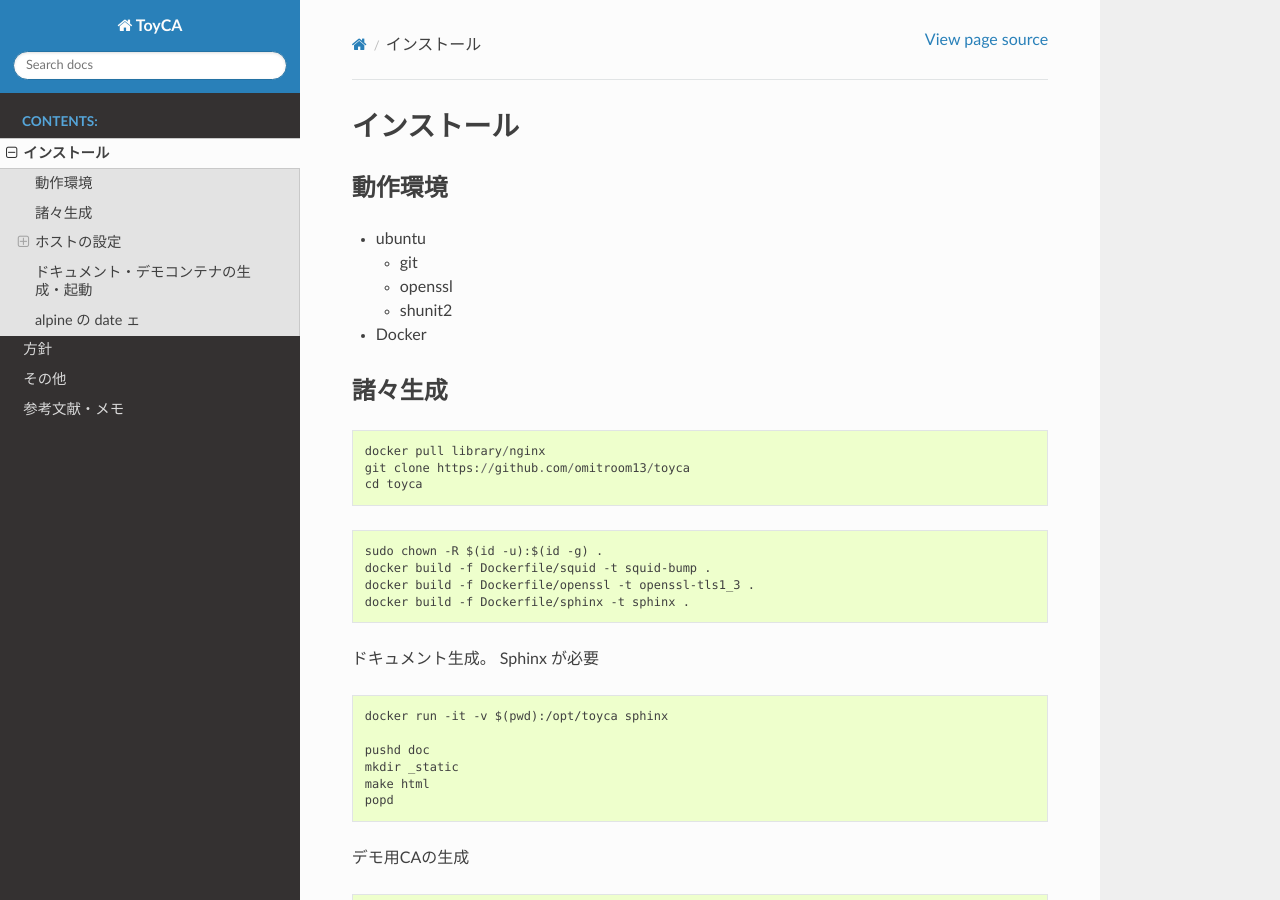
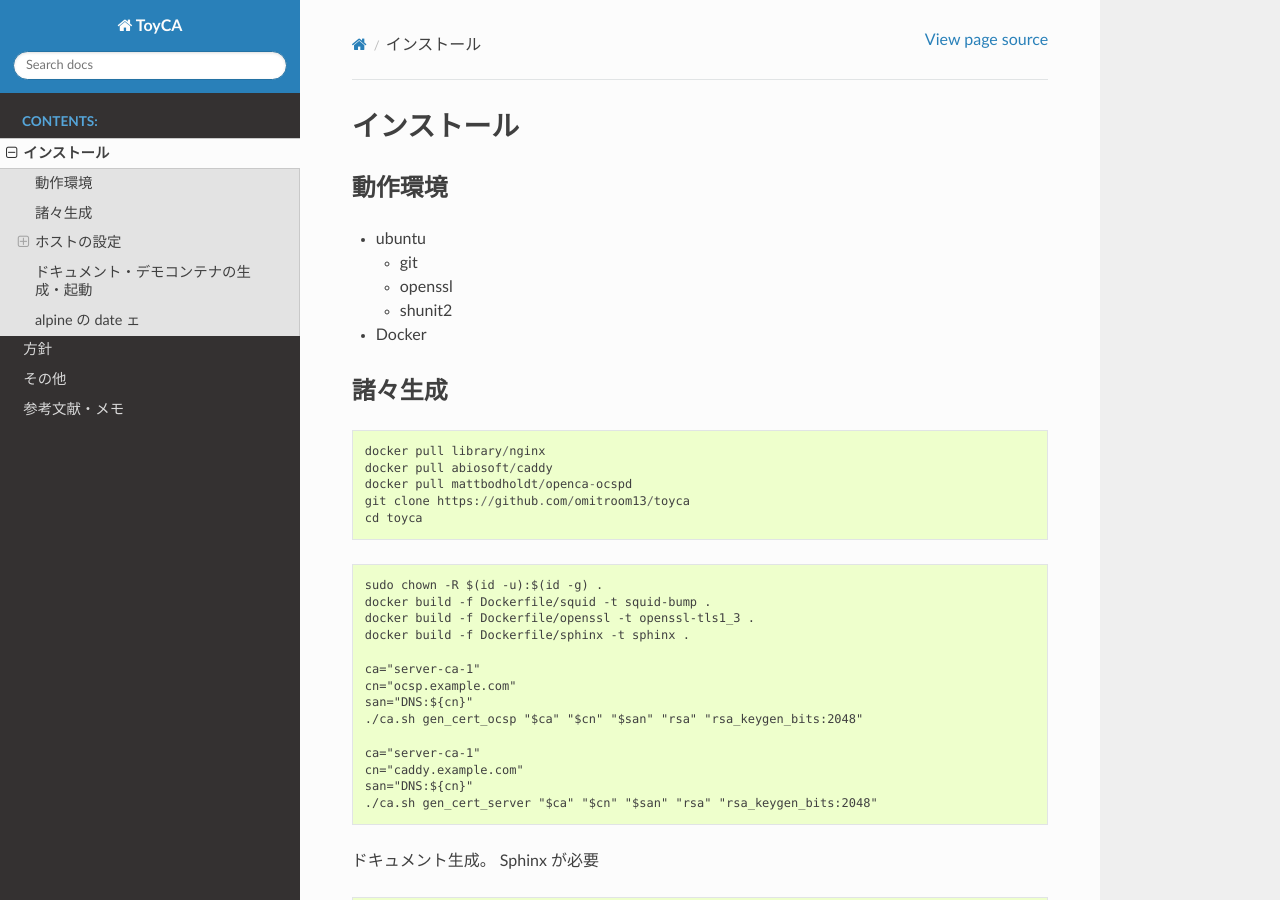
Before and after one commit to omitroom13/toyca, a Sphinx documentation site: the page built from doc/00-setup.md, in a window 1280 px wide and 900 px high. Built offline with Sphinx 7.4.7 and the Read the Docs theme 2.0.0, drawn with Linux system fonts in a browser that asks for light colours; some of the changed text lies outside the part shown.

Commit message:
caddy と ocspd を追加

````diff
--- a/doc/00-setup.md
+++ b/doc/00-setup.md
@@ -12,6 +12,8 @@
 
 ```
 docker pull library/nginx
+docker pull abiosoft/caddy
+docker pull mattbodholdt/openca-ocspd
 git clone https://github.com/omitroom13/toyca
 cd toyca
 ```
@@ -21,6 +23,17 @@ sudo chown -R $(id -u):$(id -g) .
 docker build -f Dockerfile/squid -t squid-bump .
 docker build -f Dockerfile/openssl -t openssl-tls1_3 .
 docker build -f Dockerfile/sphinx -t sphinx .
+
+ca="server-ca-1"
+cn="ocsp.example.com"
+san="DNS:${cn}"
+./ca.sh gen_cert_ocsp "$ca" "$cn" "$san" "rsa" "rsa_keygen_bits:2048"
+
+ca="server-ca-1"
+cn="caddy.example.com"
+san="DNS:${cn}"
+./ca.sh gen_cert_server "$ca" "$cn" "$san" "rsa" "rsa_keygen_bits:2048"
+
 ```
 
 ドキュメント生成。 Sphinx が必要
@@ -139,7 +152,7 @@ hosts ファイルに以下を加える
 
 ```
 docker build -t toyca .
-docker-compose up -d
+docker-compose up -d -f Dockerfile/docker-compose.yml
 ```
 
 - ドキュメント
````
Also changed, not shown: doc/03.md (+5 -0 lines), 5 other files.
